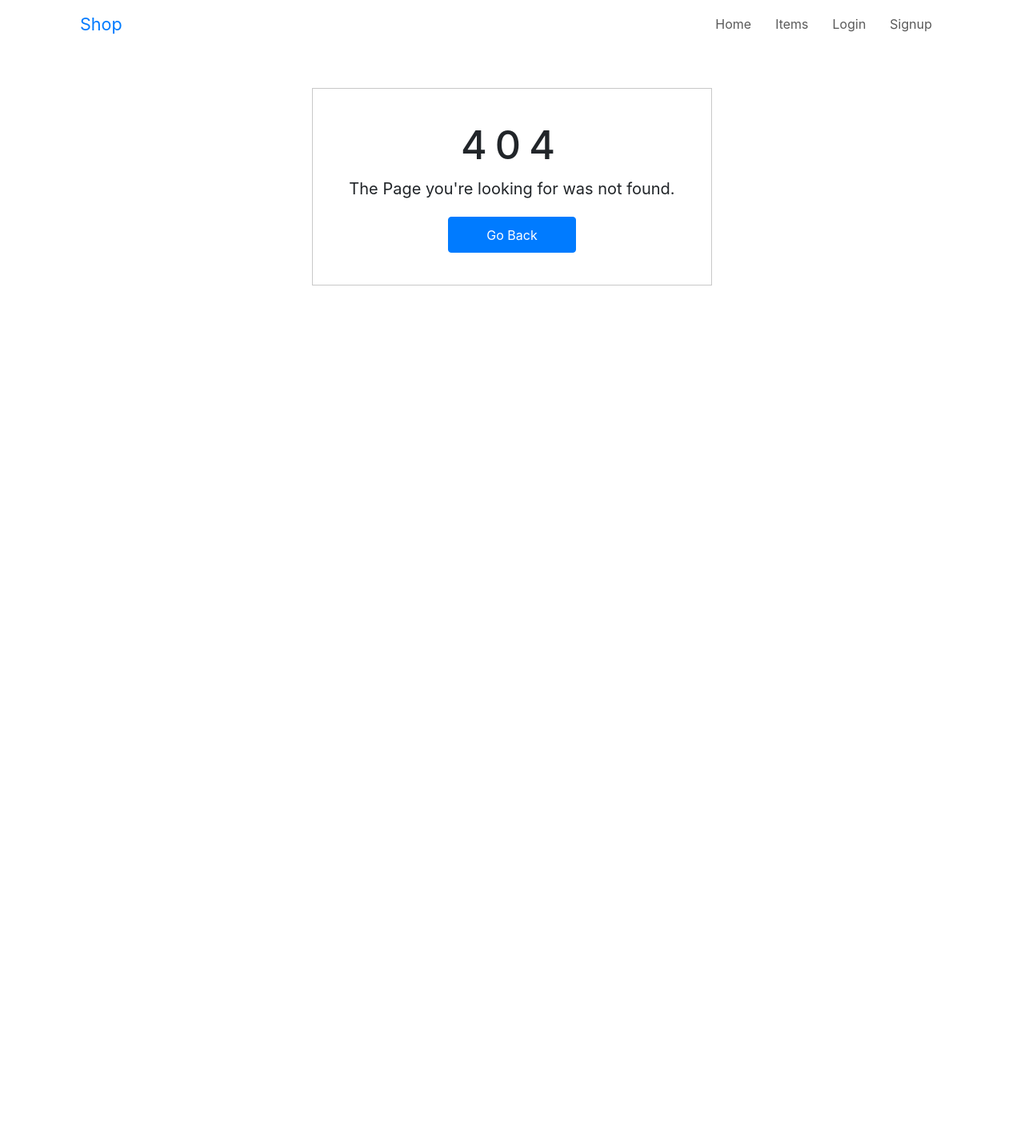
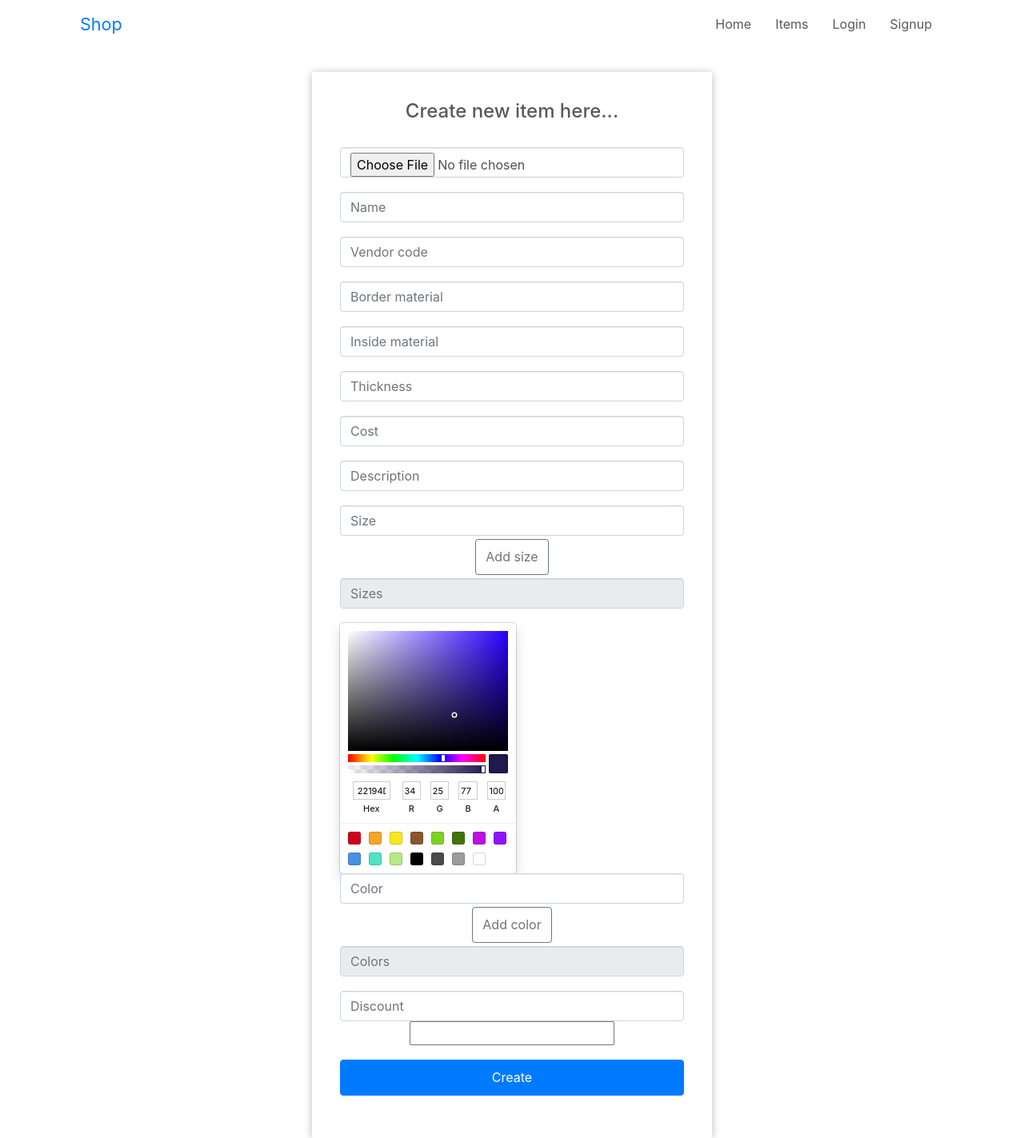
Before and after one commit to chipallino1/photo-frames-front-end, a React (Create React App) app: page /createItem in a window 1280 px wide. Before the commit this address had no page. Shown: the whole page at 80% size. Before the commit the page ends 800 px from the top, so only its background shows below. Built offline with nearby package versions, Linux system fonts and the light colour scheme.

Commit message:
added create item page

```diff
--- a/package.json
+++ b/package.json
@@ -6,10 +6,14 @@
     "bootstrap": "^4.4.1",
     "react": "^16.12.0",
     "react-bootstrap": "^1.0.0-beta.16",
+    "react-color": "^2.17.3",
+    "react-datepicker": "^2.10.1",
+    "react-datetime-picker": "^2.8.0",
     "react-dom": "^16.12.0",
     "react-router-dom": "^4.3.1",
     "react-s-alert": "^1.4.1",
-    "react-scripts": "3.2.0"
+    "react-scripts": "3.2.0",
+    "react-widgets": "^4.4.11"
   },
   "scripts": {
     "start": "react-scripts start",
--- a/src/app/App.js
+++ b/src/app/App.js
@@ -5,7 +5,7 @@ import Signup from '../user/signup/Signup';
 import Profile from '../user/profile/Profile';
 import NotFound from '../common/NotFound';
 import LoadingIndicator from '../common/LoadingIndicator';
-import {getCurrentUser, getItems} from '../util/APIUtils';
+import {getCurrentUser} from '../util/APIUtils';
 import {ACCESS_TOKEN} from '../constants';
 import PrivateRoute from '../common/PrivateRoute';
 import Alert from 'react-s-alert';
@@ -13,10 +13,10 @@ import 'react-s-alert/dist/s-alert-default.css';
 import 'react-s-alert/dist/s-alert-css-effects/slide.css';
 import './App.css';
 import OAuth2RedirectHandler from "../user/oauth2/OAuth2RedirectHandler";
-import Header from "../my/Header";
 import Home from "../components/Home";
 import SearchContainer from "../components/SearchContainer";
 import AppHeader from "../common/AppHeader";
+import CreateItem from "../components/admin/CreateItem";
 
 
 class App extends Component {
@@ -57,6 +57,7 @@ class App extends Component {
             authenticated: false,
             currentUser: null
         });
+        window.location.reload();
         Alert.success("You're safely logged out!");
     }
 
@@ -73,7 +74,7 @@ class App extends Component {
             <div>
                 <div className="container-fluid">
                     <AppHeader authenticated={this.state.authenticated} onLogout={this.handleLogout}
-                            currentUser={this.state.currentUser}/>
+                               currentUser={this.state.currentUser}/>
                 </div>
                 <div className="container-fluid">
                     <Switch>
@@ -82,7 +83,12 @@ class App extends Component {
                         <PrivateRoute path="/profile" authenticated={this.state.authenticated}
                                       currentUser={this.state.currentUser}
                                       component={Profile}/>
-                        <Route path="/photo-frames" component={SearchContainer}/>
+                        <Route path="/photo-frames"
+                               render={(props) => <SearchContainer authenticated={this.state.authenticated}
+                                                                   currentUser={this.state.currentUser} {...props} />}/>
+                        <Route path="/createItem"
+                               render={(props) => <CreateItem authenticated={this.state.authenticated}
+                                                                   currentUser={this.state.currentUser} {...props} />}/>
                         <Route path="/login"
                                render={(props) => <Login authenticated={this.state.authenticated} {...props} />}/>
                         <Route path="/signup"
--- a/src/common/AppHeader.js
+++ b/src/common/AppHeader.js
@@ -29,14 +29,12 @@ class AppHeader extends Component {
                                             <NavLink to="/orders">Orders</NavLink>
                                         </li>
                                         {
-                                            this.props.currentUser.role === 'ADMIN' ?
+                                            this.props.currentUser.role === 'MAIN' ?
                                                 (
                                                     <li>
-                                                        <NavLink to="/createItem">Home</NavLink>
+                                                        <NavLink to="/createItem">Create item</NavLink>
                                                     </li>
-                                                ) : (
-                                                    null
-                                                )
+                                                ) : null
                                         }
 
                                         <li>
--- /dev/null
+++ b/src/components/Item.js
@@ -0,0 +1,34 @@
+import React from 'react'
+import Button from "react-bootstrap/Button";
+import Card from "react-bootstrap/Card";
+
+class Item extends React.Component {
+
+    render() {
+        return (
+            <Card style={{width: '18rem', margin: 5}}>
+                <Card.Img variant="top" src={this.props.elem.photoSrc}/>
+                <Card.Body>
+                    <Card.Title>{this.props.elem.name}</Card.Title>
+                    <Card.Subtitle>{"Cost: " + this.props.elem.cost}</Card.Subtitle>
+                    <Card.Text>
+                        {"Description: " + this.props.elem.description}
+                    </Card.Text>
+                    <Button variant="primary" onClick={this.props.onClickHandler}>More</Button>
+                    {
+                        this.props.authenticated && this.props.role === "MAIN" ?
+                            (
+                                <div>
+                                    <hr/>
+                                    <Button variant="danger" onClick={this.props.deleteItem}>Delete</Button>
+                                </div>
+                            ) : null
+                    }
+                </Card.Body>
+            </Card>
+        )
+    }
+}
+
+
+export default Item
--- a/src/components/MyCard.js
+++ /dev/null
@@ -1,25 +0,0 @@
-import React from 'react'
-import Button from "react-bootstrap/Button";
-import Card from "react-bootstrap/Card";
-
-class MyCard extends React.Component {
-
-    render(){
-        return (
-            <Card style={{ width: '18rem', margin: 5 }}>
-                <Card.Img variant="top" src={this.props.elem.photoSrc} />
-                <Card.Body>
-                    <Card.Title>{this.props.elem.name}</Card.Title>
-                    <Card.Subtitle>{this.props.elem.cost}</Card.Subtitle>
-                    <Card.Text>
-                        {this.props.elem.description}
-                    </Card.Text>
-                    <Button variant="primary" onClick={this.props.onClickHandler}>Go somewhere</Button>
-                </Card.Body>
-            </Card>
-        )
-    }
-}
-
-
-export default MyCard
--- a/src/components/SearchContainer.js
+++ b/src/components/SearchContainer.js
@@ -1,6 +1,6 @@
 import React from "react";
 import Row from "react-bootstrap/Row";
-import MyCard from "./MyCard";
+import Item from "./Item";
 import {getItems} from "../util/APIUtils";
 import Button from "react-bootstrap/Button";
 
@@ -32,12 +32,9 @@ class SearchContainer extends React.Component {
 
     renderList() {
         return this.state.items.map(elem => {
-            return <MyCard elem={elem}/>
+            return <Item key={elem.id} elem={elem} authenticated={this.props.authenticated}
+                         role={this.props.currentUser != null ? this.props.currentUser.role : ""}/>
         })
-    }
-
-    newPage = (pageNum) => {
-        this.getItemsPage(pageNum);
     }
 
     render() {
@@ -49,7 +46,7 @@ class SearchContainer extends React.Component {
                         <Row>
                             {this.renderList()}
                         </Row>
-                        <Button onClick={() => (this.newPage(this.pageNum++))}>Click</Button>
+                        <Button onClick={() => (this.getItemsPage(this.pageNum++))}>Click</Button>
                     </div>
                 </div>
             </div>
--- /dev/null
+++ b/src/components/admin/CreateItem.js
@@ -0,0 +1,122 @@
+import React, {Component} from "react";
+import {SketchPicker} from 'react-color';
+import { DateTimePicker } from 'react-widgets'
+
+class CreateItem extends Component {
+    constructor(props) {
+        super(props);
+        this.state = {
+            firstName: '',
+            lastName: '',
+            email: '',
+            password: '',
+            phoneNumber: ''
+        }
+        this.handleInputChange = this.handleInputChange.bind(this);
+        this.handleSubmit = this.handleSubmit.bind(this);
+    }
+
+    handleInputChange(event) {
+        const target = event.target;
+        const inputName = target.name;
+        const inputValue = target.value;
+
+        this.setState({
+            [inputName]: inputValue
+        });
+    }
+
+    handleSubmit(event) {
+
+    }
+
+    render() {
+        return (
+            <div className="signup-container">
+                <div className="signup-content">
+                    <h1 className="signup-title">Create new item here...</h1>
+                    <form onSubmit={this.handleSubmit} encType="multipart/form-data">
+                        <div className="form-item">
+                            <input type="file" name="name"
+                                   className="form-control" placeholder="Name"
+                                   value={this.state.name} onChange={this.handleInputChange} required/>
+                        </div>
+                        <div className="form-item">
+                            <input type="text" name="name"
+                                   className="form-control" placeholder="Name"
+                                   value={this.state.name} onChange={this.handleInputChange} required/>
+                        </div>
+                        <div className="form-item">
+                            <input type="text" name="vendorCode"
+                                   className="form-control" placeholder="Vendor code"
+                                   value={this.state.vendorCode} onChange={this.handleInputChange} required/>
+                        </div>
+                        <div className="form-item">
+                            <input type="text" name="borderMaterial"
+                                   className="form-control" placeholder="Border material"
+                                   value={this.state.borderMaterial} onChange={this.handleInputChange} required/>
+                        </div>
+                        <div className="form-item">
+                            <input type="number" name="insideMaterial"
+                                   className="form-control" placeholder="Inside material"
+                                   value={this.state.insideMaterial} onChange={this.handleInputChange} required/>
+                        </div>
+                        <div className="form-item">
+                            <input type="number" name="thickness"
+                                   className="form-control" placeholder="Thickness"
+                                   value={this.state.thickness} onChange={this.handleInputChange} required/>
+                        </div>
+                        <div className="form-item">
+                            <input type="number" name="cost"
+                                   className="form-control" placeholder="Cost"
+                                   value={this.state.cost} onChange={this.handleInputChange} required/>
+                        </div>
+                        <div className="form-item">
+                            <input type="text" name="description"
+                                   className="form-control" placeholder="Description"
+                                   value={this.state.description} onChange={this.handleInputChange} required/>
+                        </div>
+                        <div className="form-item">
+                            <input type="text" name="currentSize"
+                                   className="form-control" placeholder="Size"
+                                   value={this.state.currentSize} onChange={this.handleInputChange} required/>
+                            <div className="m-1">
+                                <button type="button" className="btn btn-outline-secondary">Add size</button>
+                            </div>
+
+                            <input type="text" name="allSizes"
+                                   className="form-control" placeholder="Sizes"
+                                   value={this.state.allSizes} onChange={this.handleInputChange} disabled/>
+                        </div>
+                        <div className="form-item">
+                            <SketchPicker/>
+                            <input type="text" name="currentColor"
+                                   className="form-control" placeholder="Color"
+                                   value={this.state.currentColor} onChange={this.handleInputChange} required/>
+                            <div className="m-1">
+                                <button type="button" className="btn btn-outline-secondary">Add color</button>
+                            </div>
+
+                            <input type="text" name="allSizes"
+                                   className="form-control" placeholder="Colors"
+                                   value={this.state.allColors} onChange={this.handleInputChange} disabled/>
+                        </div>
+                        <div className="form-item">
+                            <input type="text" name="discount"
+                                   className="form-control" placeholder="Discount"
+                                   value={this.state.discount} onChange={this.handleInputChange} required/>
+                            <input t/>
+                        </div>
+                        <div className="form-item">
+                            <button type="submit" className="btn btn-block btn-primary">Create</button>
+                        </div>
+                    </form>
+                </div>
+            </div>
+
+
+        );
+    }
+}
+
+export default CreateItem;
--- a/src/index.js
+++ b/src/index.js
@@ -4,6 +4,7 @@ import './index.css';
 import App from './app/App';
 import registerServiceWorker from './registerServiceWorker';
 import { BrowserRouter as Router } from 'react-router-dom';
+import 'bootstrap/dist/css/bootstrap.min.css';
 
 ReactDOM.render(
     <Router>
```
Also changed, not shown: 1 other file (tests, documents, lock files or other folders).
